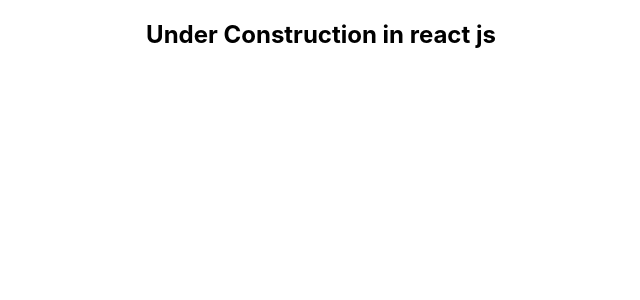
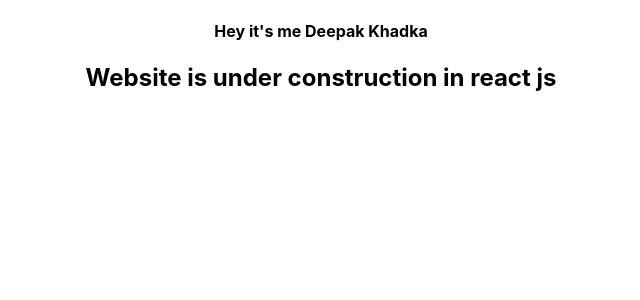
Before and after one commit to Deepak-khadka/deepak159-hosting-site, a JavaScript app: page / in a window 1280 px wide. Shown: the top 300 px of the page, without its empty margins (319-959 px from the left). Built offline with nearby package versions, Linux system fonts and the light colour scheme; the HTML template or start-up script is replaced by a standard one.

Commit message:
chore: include under construction message

```diff
--- a/public/index.html
+++ b/public/index.html
@@ -11,7 +11,6 @@
     <title>Deepak Khadka</title>
   </head>
   <body>
-    <noscript>You need to enable JavaScript to run this app.</noscript>
     <div id="root"></div>
   </body>
 </html>
--- a/src/App.js
+++ b/src/App.js
@@ -3,7 +3,10 @@ import './App.css';
 function App() {
   return (
     <div className="App">
-        <h2>Under Construction in react js</h2>
+       <h4>Hey it's me Deepak Khadka </h4>
+
+        <h2>Website is under construction in react js</h2>
+
     </div>
   );
 }
```
